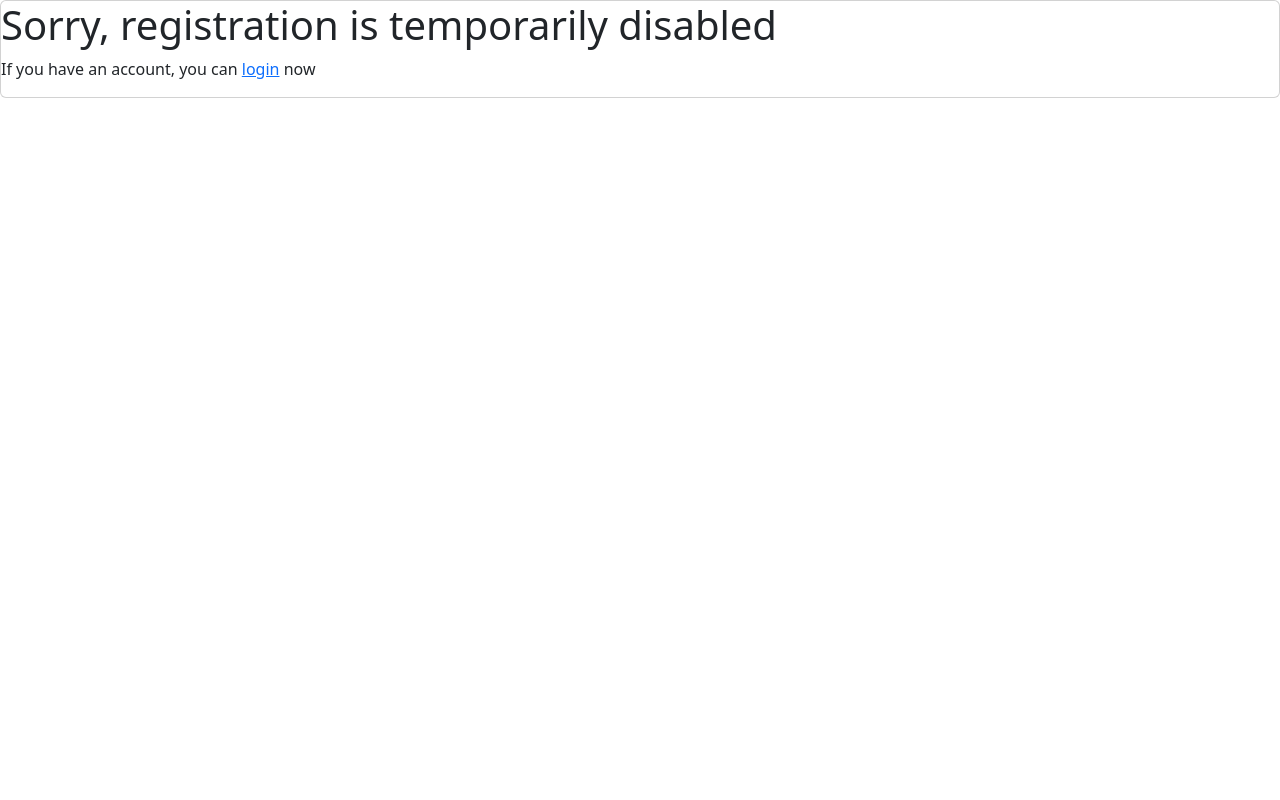
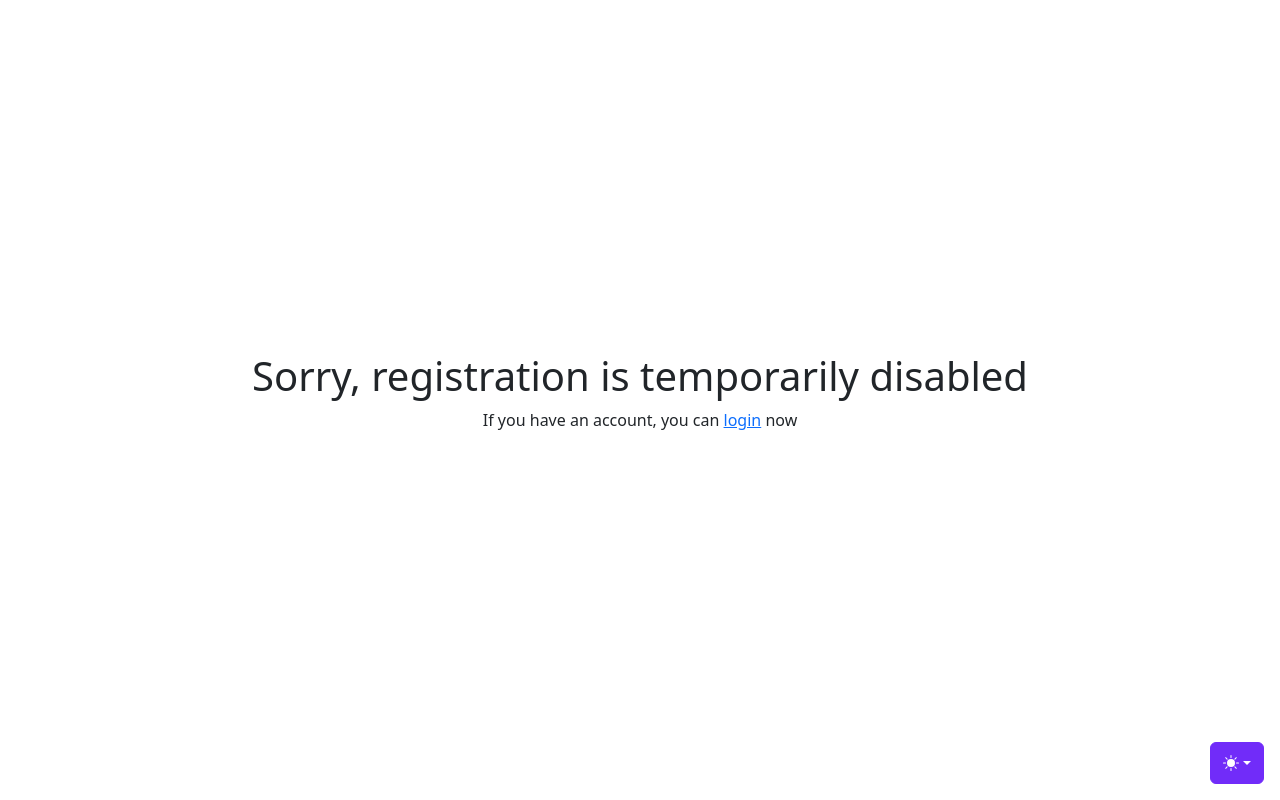
Before and after one commit to movalex/django-openai-chatbot, a Django app: template templates/registration_disabled.html in a window 1280 px wide. Run offline with Django 4.2, Linux system fonts and the light colour scheme; the template is opened without the code that fills it, so the values that code supplies are empty; some libraries are stand-ins or nearby versions.

Commit message:
update registry disabled style

```diff
--- a/templates/registration_disabled.html
+++ b/templates/registration_disabled.html
@@ -1,20 +1,15 @@
-{% extends 'base.html' %}
+{% extends 'base_signin.html' %}
 {% load static %}
 
-{% block title %}Register disabled{% endblock %}
-
-{% block styles %}
-<link rel="stylesheet" href="{% static 'css/styles.css'%}"/>
-<link rel="stylesheet" href="{% static 'css/custom_register.css' %}"/>
-{% endblock %}
+{% block title %}Register temporarily disabled{% endblock %}
 
 {% block content %}
-<div class="register-container">
-  <div class="card">
-    <div card-body>
-      <H1>Sorry, registration is temporarily disabled</H1>
-      <p>If you have an account, you can <span><a href="{% url 'login' %}">login</a></span> now</p>
-    </div>
-    </div>
+
+<div class="d-flex align-items-center justify-content-center vh-100 m-auto">
+  <div class="text-center">
+    <H1>Sorry, registration is temporarily disabled</H1>
+    <p>If you have an account, you can <span><a href="{% url 'login' %}">login</a></span> now</p>
   </div>
+</div>
+
 {% endblock %}
```
